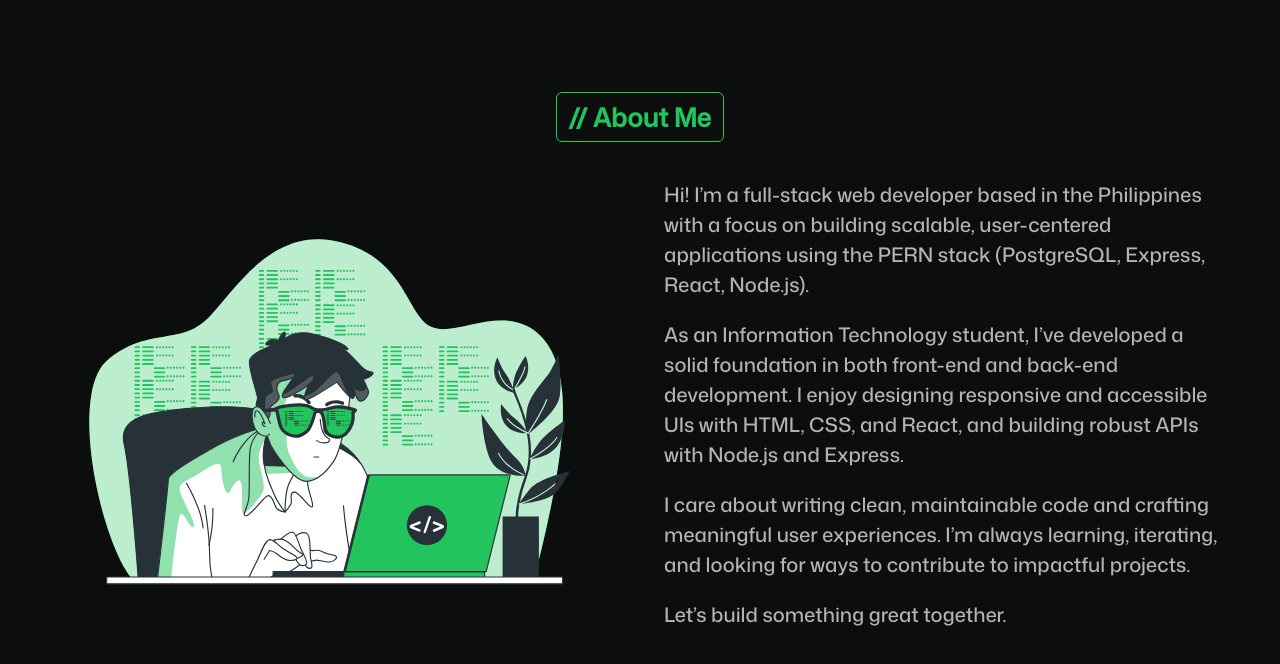
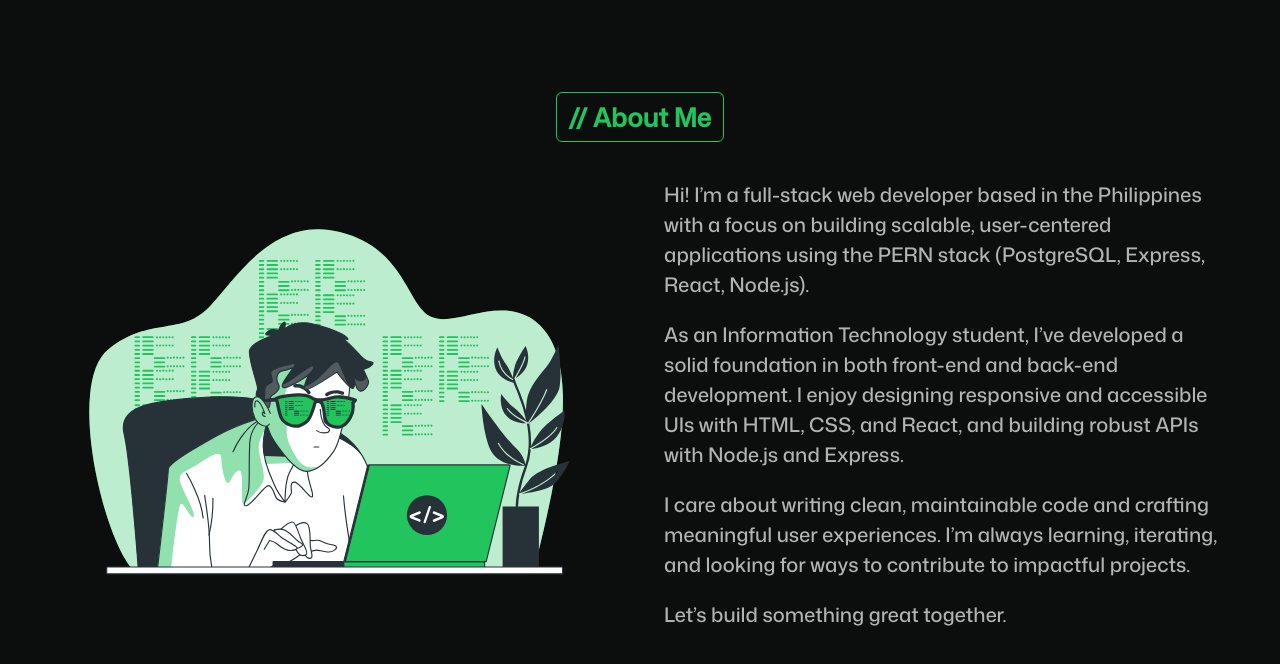
Before and after one commit to lawrence-ruscia/homepage, a React (Vite) app: page / in a window 1280 px wide. In both pictures the pointer is over the picture 332 px from the left and 1277 px from the top of the page. Shown: the part 877-1541 px from the top of the page. Built offline with nearby package versions, Linux system fonts and the light colour scheme.

Commit message:
style(about): add subtle hover animation to illustration

```diff
--- a/src/assets/styles/About.module.css
+++ b/src/assets/styles/About.module.css
@@ -33,6 +33,7 @@
   object-fit: cover;
   width: 100%;
   height: 100%;
+  transition: transform 250ms ease-in-out;
 }
 
 @media (min-width: 768px) {
@@ -44,6 +45,10 @@
   .textContent {
     flex: 1;
   }
+
+  .illustration:hover > img {
+    transform: translateY(-10px);
+  }
 }
 
 @media (min-width: 1024px) {
```
